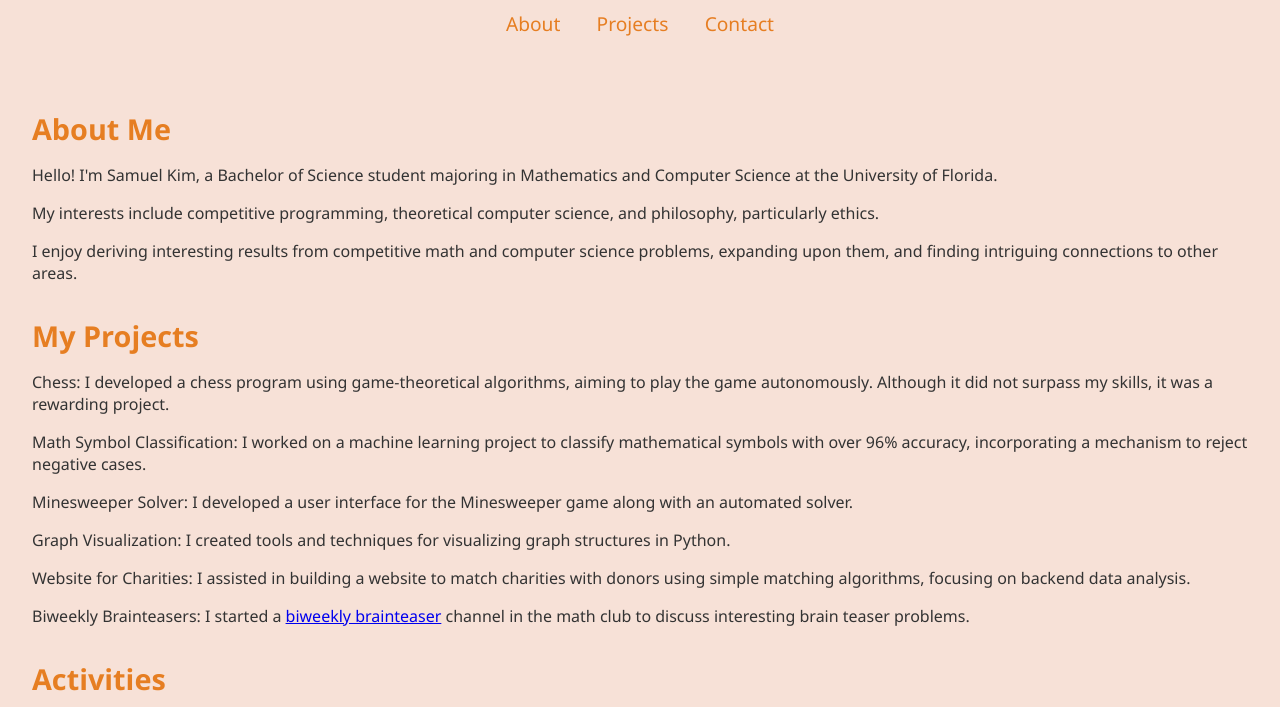
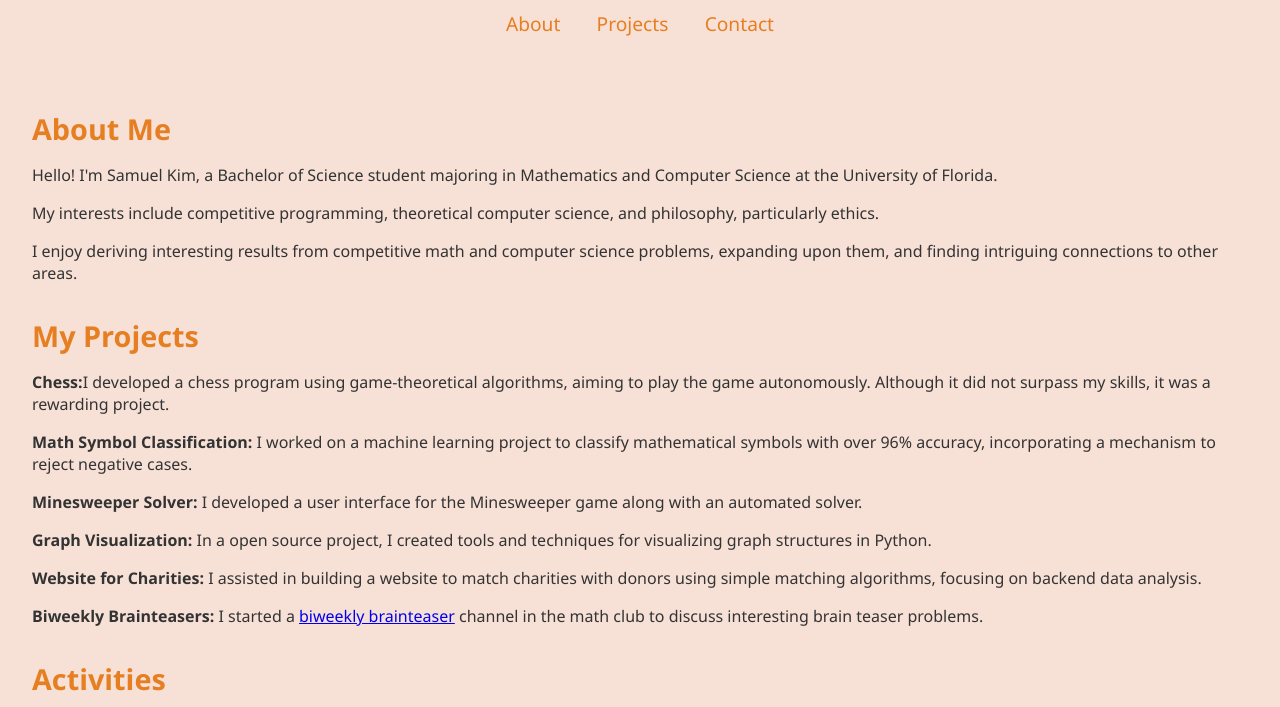
Before and after one commit to samkim711/samkim711.github.io, a plain HTML site: page index.html in a window 1280 px wide. Shown: the part 93-800 px from the top of the page. Drawn offline with Linux system fonts and the light colour scheme.

Commit message:
Update index.html

```diff
--- a/index.html
+++ b/index.html
@@ -80,12 +80,12 @@
         <section id="projects" class="section">
             <h2>My Projects</h2>
             <ul>
-                <li>Chess: I developed a chess program using game-theoretical algorithms, aiming to play the game autonomously. Although it did not surpass my skills, it was a rewarding project.</li>
-                <li>Math Symbol Classification: I worked on a machine learning project to classify mathematical symbols with over 96% accuracy, incorporating a mechanism to reject negative cases.</li>
-                <li>Minesweeper Solver: I developed a user interface for the Minesweeper game along with an automated solver.</li>
-                <li>Graph Visualization: I created tools and techniques for visualizing graph structures in Python.</li>
-                <li>Website for Charities: I assisted in building a website to match charities with donors using simple matching algorithms, focusing on backend data analysis.</li>
-                <li>Biweekly Brainteasers: I started a <a href="https://ums.math.ufl.edu/biweekly-brainteasers/" target="_blank">biweekly brainteaser</a> channel in the math club to discuss interesting brain teaser problems.</li>
+                <p><strong>Chess:</strong>I developed a chess program using game-theoretical algorithms, aiming to play the game autonomously. Although it did not surpass my skills, it was a rewarding project.</p>
+                <p><strong>Math Symbol Classification:</strong> I worked on a machine learning project to classify mathematical symbols with over 96% accuracy, incorporating a mechanism to reject negative cases.</p>
+                <p><strong>Minesweeper Solver: </strong>I developed a user interface for the Minesweeper game along with an automated solver.</p>
+                <p><strong>Graph Visualization: </strong>In a open source project, I created tools and techniques for visualizing graph structures in Python.</p>
+                <p><strong>Website for Charities: </strong>I assisted in building a website to match charities with donors using simple matching algorithms, focusing on backend data analysis.</p>
+                <p><strong>Biweekly Brainteasers: </strong>I started a <a href="https://ums.math.ufl.edu/biweekly-brainteasers/" target="_blank">biweekly brainteaser</a> channel in the math club to discuss interesting brain teaser problems.</p>
             </ul>
         </section>
         <section id="activities" class="section">
```
